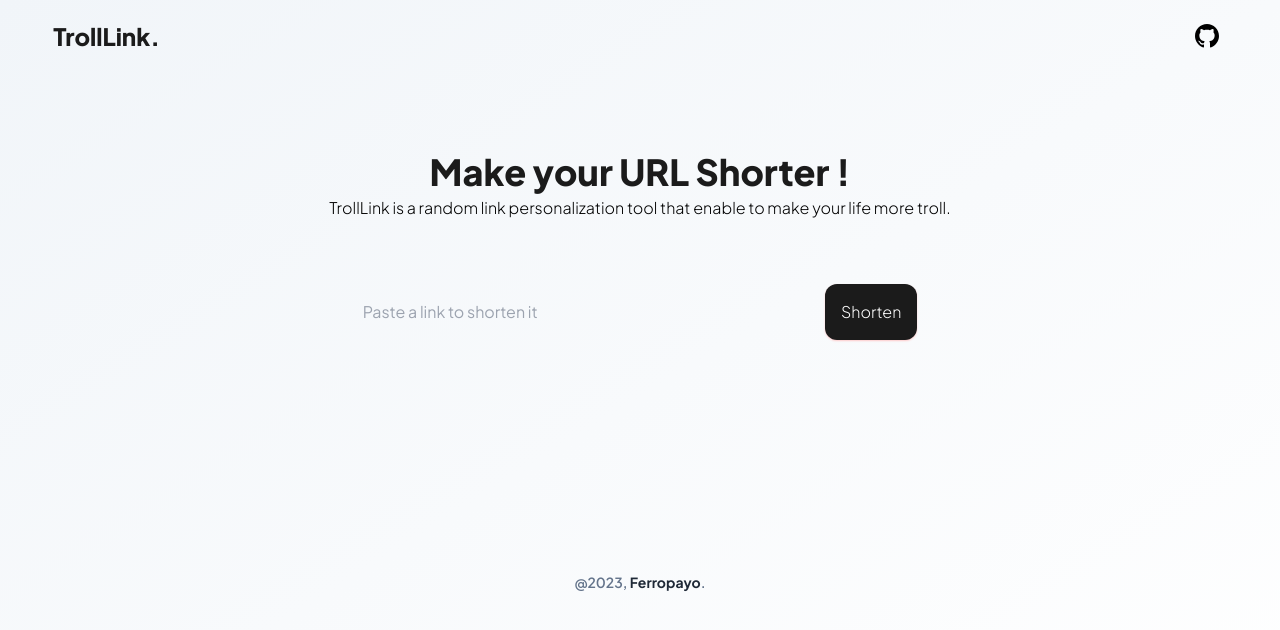
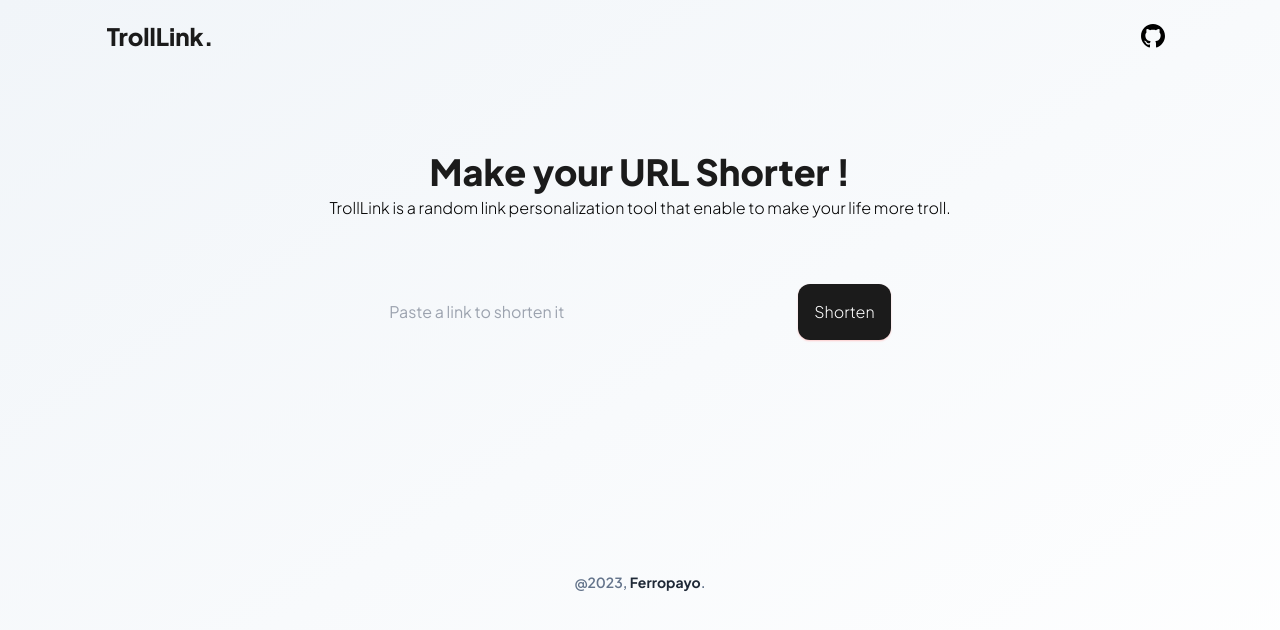
Before and after one commit to raymondtju/zez, a Next.js app: page / in a window 1280 px wide. Shown: the top 630 px of the page. Built offline with nearby package versions, Linux system fonts and the light colour scheme; no server answers; what prettier-plugin-tailwindcss would draw is missing.

Commit message:
edit components layout

```diff
--- a/src/components/Layout/index.js
+++ b/src/components/Layout/index.js
@@ -1,5 +1,5 @@
 import React from "react";
 
 export default function Layout({ children }) {
-  return <div className="mx-auto w-11/12 max-w-[1440px]">{children}</div>;
+  return <div className="mx-auto w-10/12 max-w-[1440px]">{children}</div>;
 }
```
